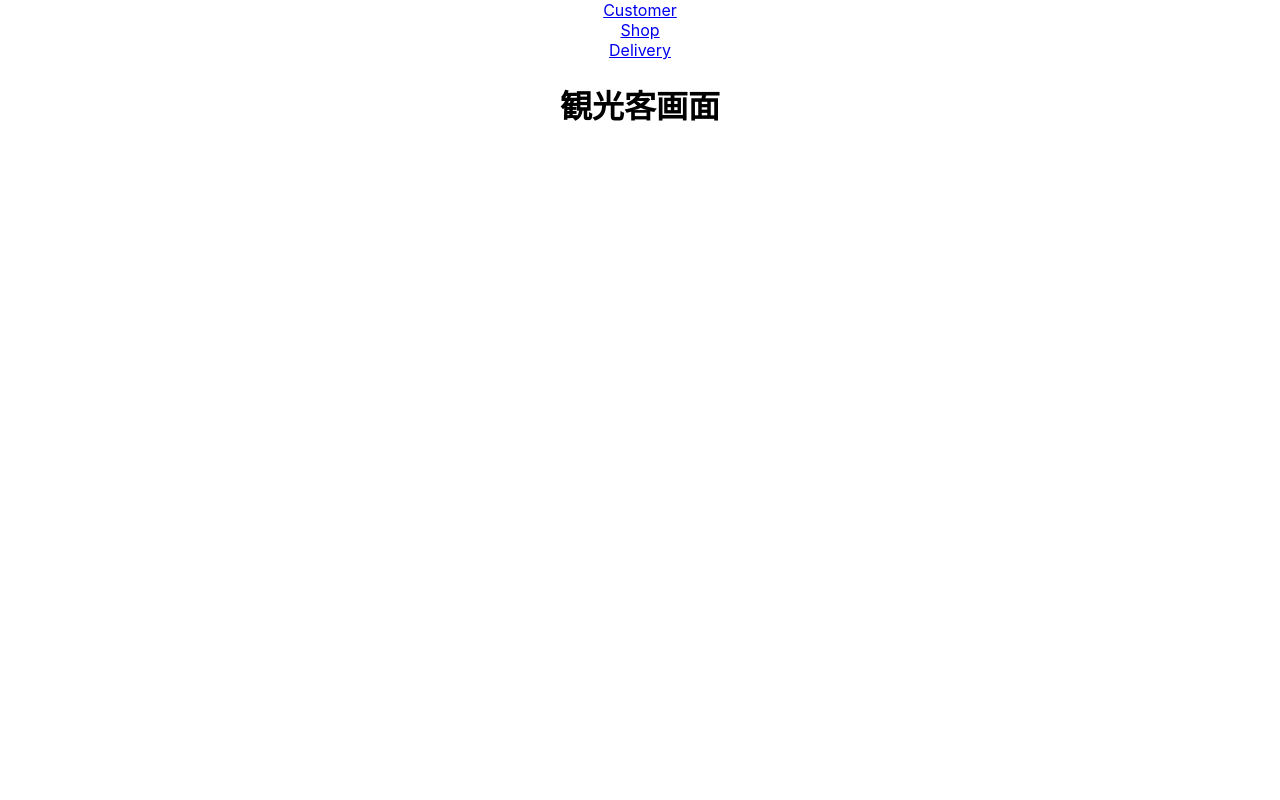
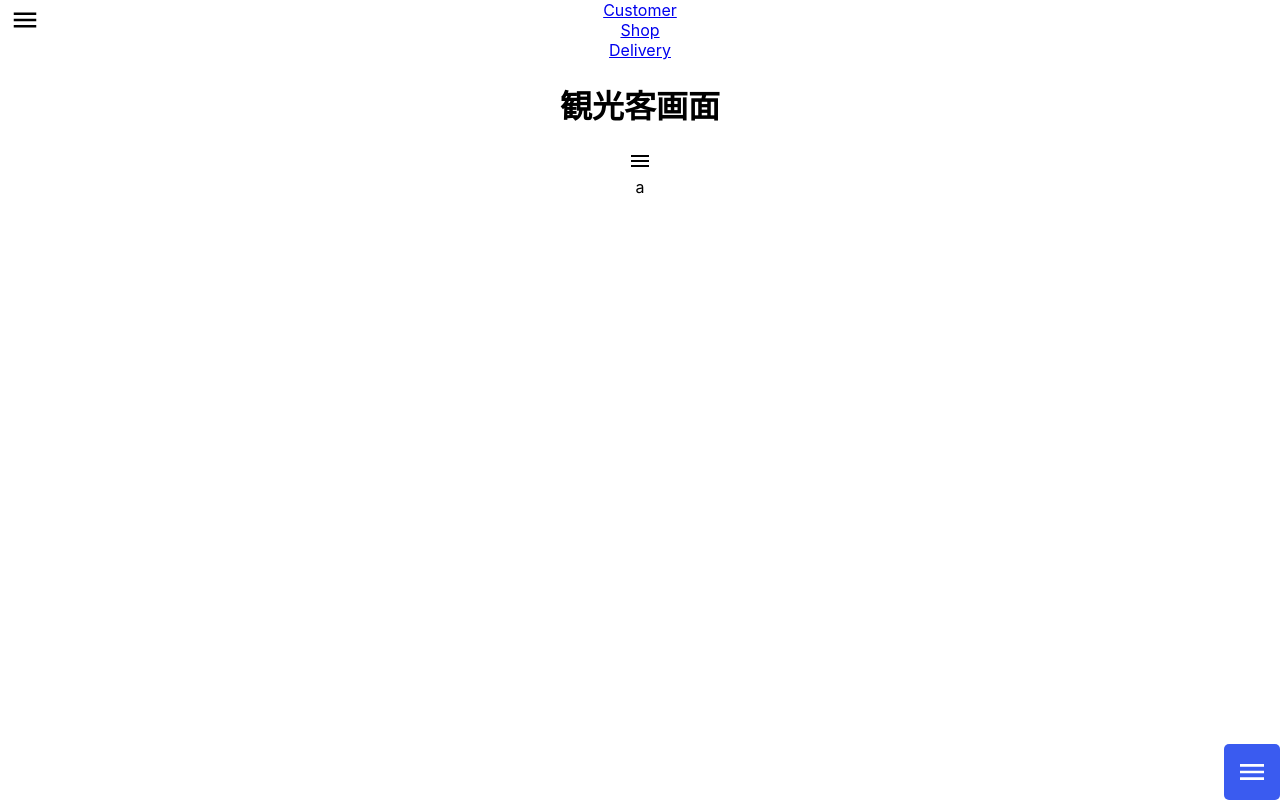
Before and after one commit to daisuke-shimura/React_display_move, a React (Create React App) app: page / in a window 1280 px wide. Built offline with nearby package versions, Linux system fonts and the light colour scheme.

Commit message:
ハンバーガーメニュー

```diff
--- a/src/App.tsx
+++ b/src/App.tsx
@@ -1,14 +1,21 @@
 import { BrowserRouter, Link, Route, Routes } from "react-router-dom";
 import './App.css';
-import { slide as Menu } from 'react-burger-menu';
+//import { slide as Menu } from 'react-burger-menu';
 
+import Drawer from '@mui/material/Drawer';
 import Customer from "./components/Customer";
 import Delivery from "./components/Delivery";
 import Shop from "./components/Shop";
+import Menu from "./components/Menu";
+import MenuIcon from '@mui/icons-material/Menu';
 
 function App() {
   return (
-<BrowserRouter>
+
+<div>
+
+    <BrowserRouter>
+
       <div className="App">
         <Link to="/">Customer</Link>
         <br />
@@ -21,9 +28,12 @@ function App() {
           <Route path="/Delivery/" element={<Delivery />} />
           <Route path="/Shop" element={<Shop />} />
         </Routes>
-        {/* <Footer /> */}
       </div>
+      {/*<main id="page-wrap"></main>*/}
     </BrowserRouter>
+
+</div>
+
   );
 }
 
--- a/src/components/Customer.tsx
+++ b/src/components/Customer.tsx
@@ -1,8 +1,45 @@
+import Menu from "./Menu";
+import MenuIcon from '@mui/icons-material/Menu';
+import { FontAwesomeIcon } from "@fortawesome/react-fontawesome";
+
+
 const Customer = () => {
   return (
     <div>
       <h1>観光客画面</h1>
-    </div>
+      <MenuIcon />
+
+      <div>a</div>
+      <div style={{position: "absolute",top: "0px",left: "0px",}}>
+        <Menu/>
+        <MenuIcon style={{width: "30px", height: "30px", padding: "5px 10px"}}/>
+      </div>
+      <button
+    style={{
+        position: "absolute",
+        bottom: "0px",
+        right: "0px",
+        backgroundColor: "#3a5bf0",
+        color: "white",
+        border: "none",
+        borderRadius: "5px",
+        cursor: "pointer",
+        display: "flex",
+        alignItems: "center",
+        padding: "12px",
+        zIndex: 1000,
+    }}
+    onClick={() => {}}
+>
+
+    <MenuIcon
+        sx={{
+            fontSize: 32,
+        }}
+    />
+</button>
+</div>
+
   );
 };
 
--- a/src/components/Delivery.tsx
+++ b/src/components/Delivery.tsx
@@ -1,7 +1,28 @@
+import Menu from "./Menu";
+import MenuIcon from '@mui/icons-material/Menu';
+import { BrowserRouter, Link, Route, Routes } from "react-router-dom";
+
 const Delivery = () => {
   return (
     <div>
+      <div style={{position: "absolute",top: "0px",left: "0px",}}>
+        <Menu/>
+        <MenuIcon style={{width: "30px", height: "30px", padding: "5px 10px"}}/>
+      </div>
       <h1>回収業者画面</h1>
+      <style>
+        {`
+          .menu-item {
+            color: black;
+            text-decoration: none;
+          }
+          .menu-item:hover {
+            color: blue;
+            text-decoration: underline;
+          }
+        `}
+      </style>
+      <Link to="/" className="menu-item">Customer</Link>
     </div>
   );
 };
--- /dev/null
+++ b/src/components/Menu.js
@@ -0,0 +1,32 @@
+import React from "react";
+import { BrowserRouter, Link, Route, Routes } from "react-router-dom";
+import { slide as Menu } from "react-burger-menu";
+import GroupsIcon from '@mui/icons-material/Groups';
+import StoreIcon from '@mui/icons-material/Store';
+import LocationOnIcon from '@mui/icons-material/LocationOn';
+export default props => {
+  return (
+    <Menu>
+      <div>
+        <style>
+          {`
+            .menu-item {
+              color: black;
+              text-decoration: none;
+            }
+            .menu-item:hover {
+              color: #696969;
+              text-decoration: underline;
+            }
+          `}
+        </style>
+      </div>
+      <br></br>
+      <Link to="/" className="menu-item" ><GroupsIcon /> Customer</Link>
+      <br></br>
+      <Link to="/Shop" className="menu-item" ><StoreIcon /> Shop</Link>
+      <br></br>
+      <Link to="/Delivery" className="menu-item" ><LocationOnIcon /> Delivery</Link>
+    </Menu>
+  );
+};
--- a/src/components/Shop.tsx
+++ b/src/components/Shop.tsx
@@ -1,6 +1,13 @@
+import Menu from "./Menu";
+import MenuIcon from '@mui/icons-material/Menu';
+
 const Shop = () => {
   return (
     <div>
+      <div style={{position: "absolute",top: "0px",left: "0px",}}>
+        <Menu/>
+        <MenuIcon style={{width: "30px", height: "30px", padding: "5px 10px"}}/>
+      </div>
       <h1>自治体・お店の画面</h1>
     </div>
   );
```
Also changed, not shown: package.json (+11 -0 lines), 1 other file (tests, documents, lock files or other folders).
